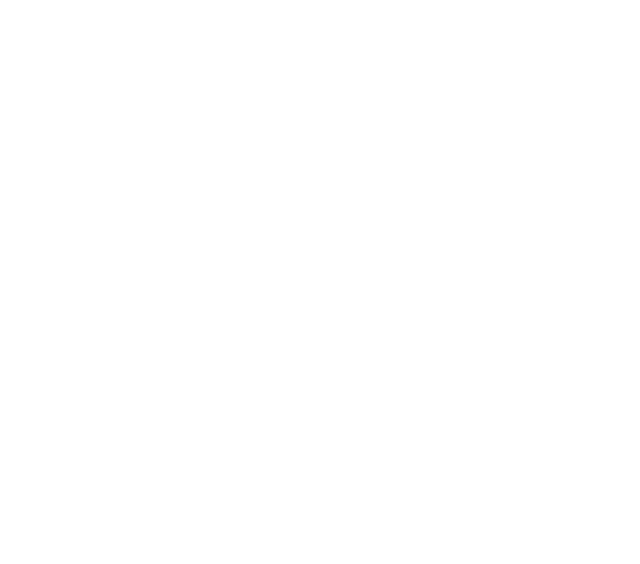
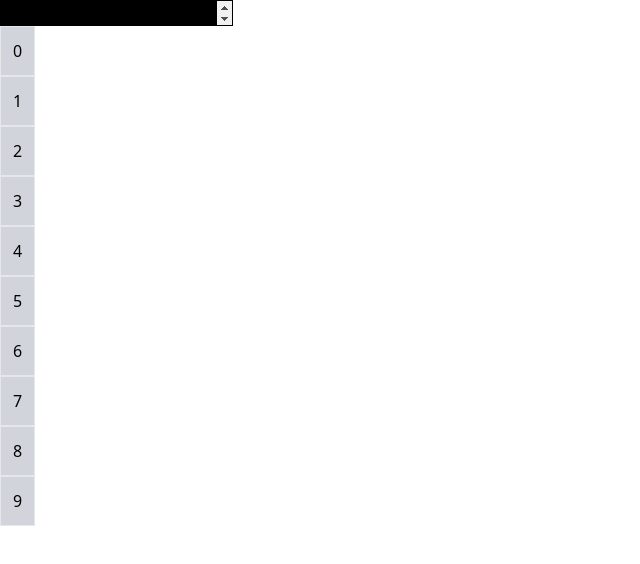
Before and after one commit to Viole01/calc, a React (Create React App) app: page / in a window 1280 px wide. Shown: the top 564 px of the page, without its empty margins (0-640 px from the left). Built offline with nearby package versions, Linux system fonts and the light colour scheme.

Commit message:
new changes

```diff
--- a/src/App.js
+++ b/src/App.js
@@ -1,13 +1,24 @@
 import { useState } from 'react';
+import Button from './components/Button';
 
 function App() {
   const [value, setValue] = useState('');
 
   const handleChange = e => setValue(e.target.value);
 
+  const numbers = [0, 1, 2, 3, 4, 5, 6, 7, 8, 9];
+
+  const renderedNumbers = numbers.map(number => <Button>{number}</Button>);
+
   return (
     <div>
-      <input value={value} onChange={handleChange} />
+      <input
+        className="border border-black bg-black text-white text-right"
+        type="number"
+        value={value}
+        onChange={handleChange}
+      />
+      <div>{renderedNumbers}</div>
     </div>
   );
 }
--- a/src/components/Button.js
+++ b/src/components/Button.js
@@ -1,5 +1,9 @@
 function Button({ children }) {
-  return <button>{children}</button>;
+  return (
+    <div>
+      <button className="p-3 bg-gray-300 border border-gray">{children}</button>
+    </div>
+  );
 }
 
 export default Button;
```
